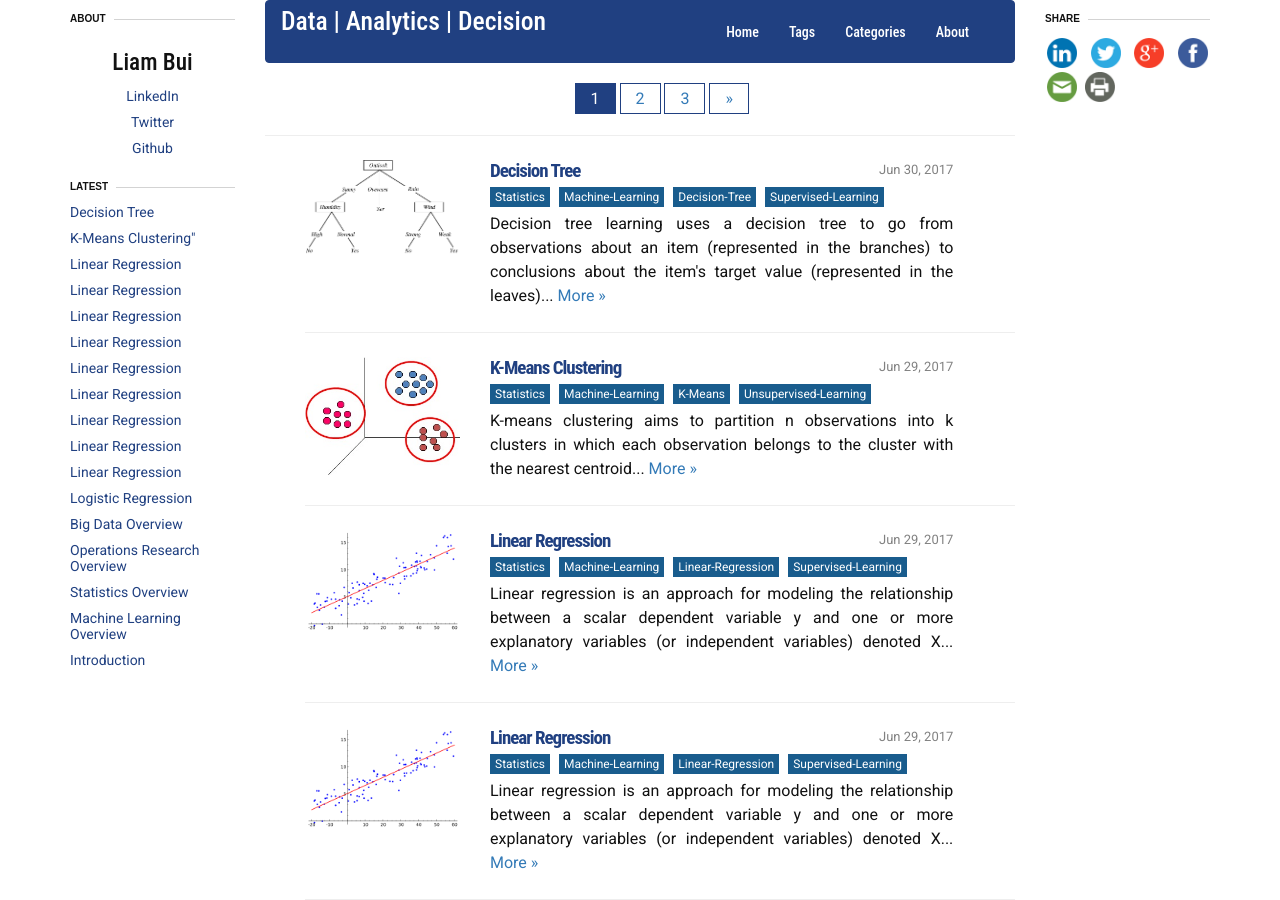
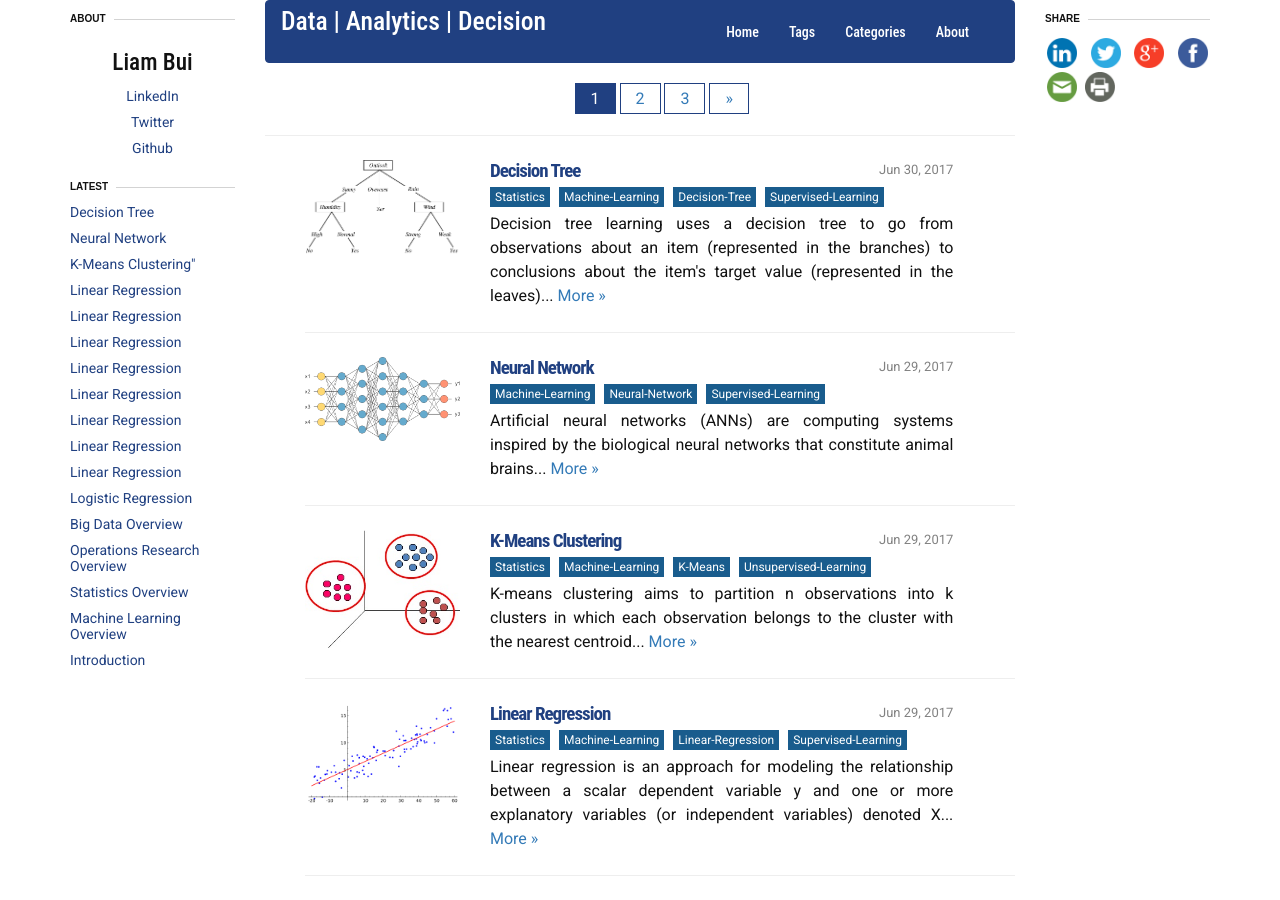
Before and after one commit to liambll/blog-archive, a Jekyll site: the page built from index.html, in a window 1280 px wide and 900 px high. Built offline with Jekyll 4.4.1, drawn with Linux system fonts in a browser that asks for light colours; nearby versions of some CDN libraries; the list of posts is cut into pages by our own code; comment, search, counter and statistics services are not loaded.

Commit message:
Update 2017-06-30-neural-network.markdown

```diff
--- a/_posts/2017-06-30-neural-network.markdown
+++ b/_posts/2017-06-30-neural-network.markdown
@@ -1,31 +1,16 @@
 ---
 layout: post
 comments: true
-title:  "Linear Regression"
-title2:  "Linear Regression"
-date:   2017-06-29 15:22:00
-permalink: 2017/06/29/linear-regression/
+title:  "Neural Network"
+title2:  "Neural Network"
+date:   2017-06-29 17:22:00
+permalink: /neural-network/
 mathjax: true
-tags: Statistics Machine-Learning Linear-Regression Supervised-Learning
-categories: Statistics Machine-Learning
-img: /blog/assets/linear-regression/linear-regression.png
-summary: Linear regression is an approach for modeling the relationship between a scalar dependent variable y and one or more explanatory variables (or independent variables) denoted X...
+tags: Machine-Learning Neural-Network Supervised-Learning
+categories: Machine-Learning
+img: /blog/assets/neural-network/neural-network.png
+summary: Artificial neural networks (ANNs) are computing systems inspired by the biological neural networks that constitute animal brains...
 ---
 
 
-"Linear regression is an approach for modeling the relationship between a dependent variable and one or more explanatory variables." In Statistics, Linear regression is used to understand how changes in explanatory variables would affect the dependent variable. In machine learning, the focus is more to predict value of dependent variable based on explanatory variables.
-
-Some examples:
-- analyze relationship between customer's satisfaction and customer's waiting time, call duration, discussion topic, etc
-- predict house price based on the house's characteristics (location, areas, number of bed rooms, number of bath rooms, etc)
-
-## 1. Model
-
-
-## 2. Learning
-
-## 3. Examples
-
-## 4. Further thought
-
-## 5. Statistical perspectives
+"Artificial neural networks (ANNs) are computing systems inspired by the biological neural networks that constitute animal brains."
```
